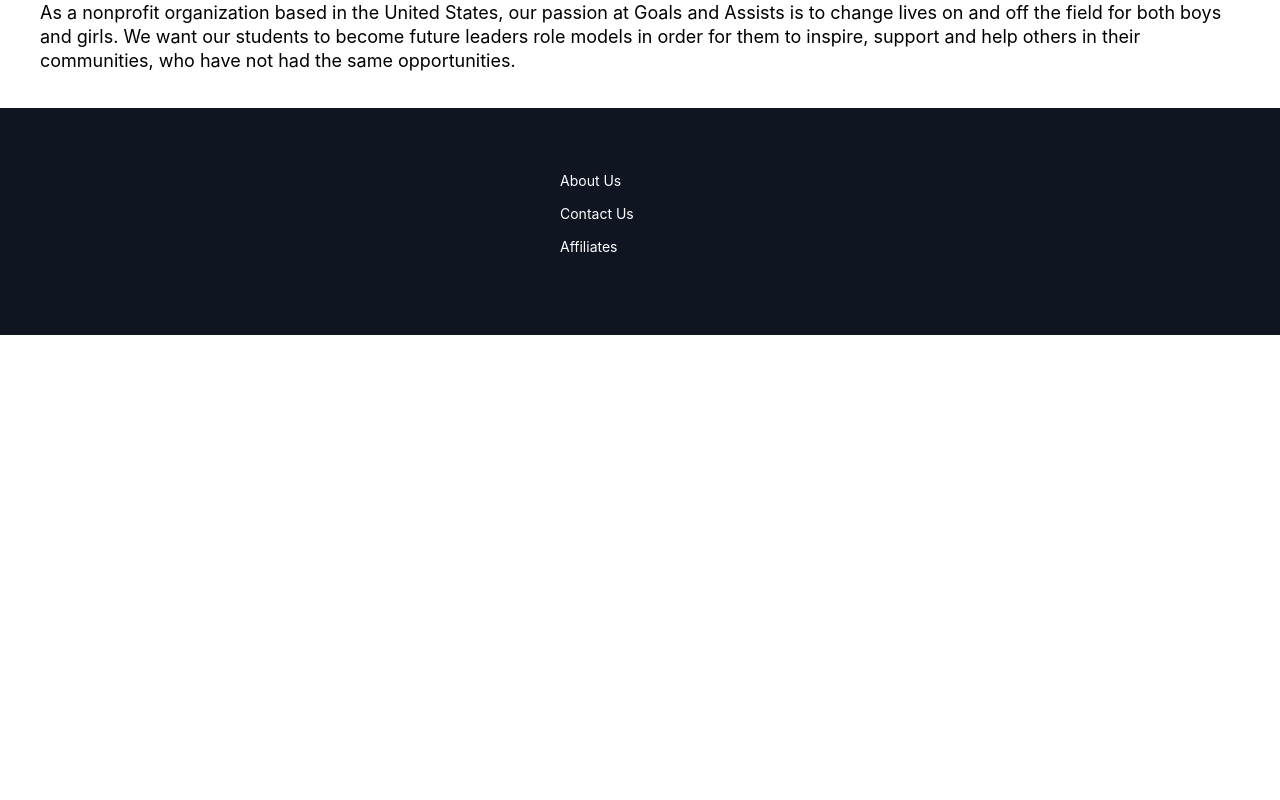
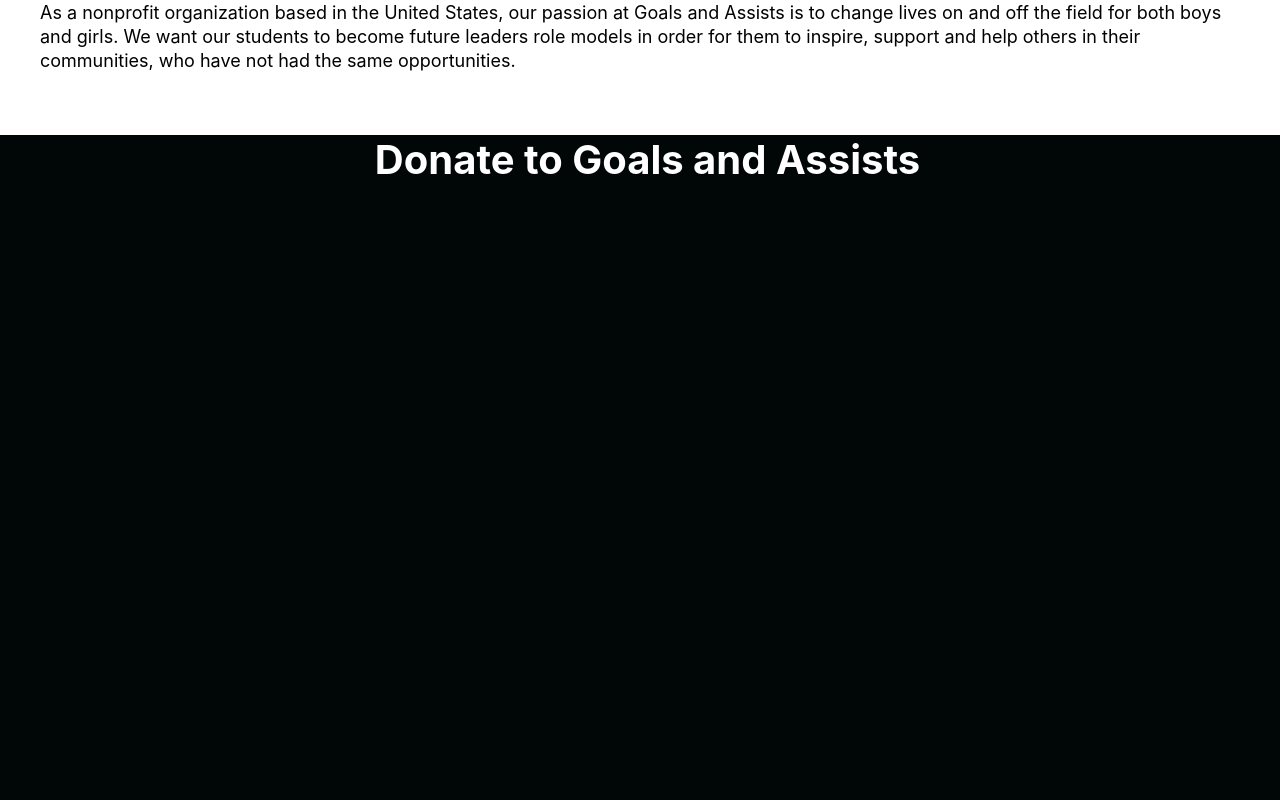
Before and after one commit to Goals-and-Assists/Goals-and-Assists, a React (Create React App) app: page / in a window 1280 px wide. Shown: the part 3340-4140 px from the top of the page. Before the commit the page ends 3675 px from the top, so only its background shows below. Built offline with nearby package versions, Linux system fonts and the light colour scheme.

Commit message:
add Donate Component

```diff
--- /dev/null
+++ b/src/components/Donate/DonateElements.js
@@ -0,0 +1,24 @@
+import styled from "styled-components";
+
+export const DonateContainer = styled.div`
+    background: #010606;
+    height: 800px;
+`
+
+export const DonateWrapper = styled.div`
+    font-size: 30px;
+    color: #fff;
+`
+export const DonateH1 = styled.h1`
+    font-size: 2.5rem;
+    color: #fff;
+    margin-bottom: 64px;
+    padding-left: 15px;
+    display: flex;
+    justify-content: center;
+    text-allign: center;
+
+    @media screen and (max-width: 480px) {
+        font-size: 2rem;
+    }
+`;
--- /dev/null
+++ b/src/components/Donate/index.js
@@ -0,0 +1,20 @@
+import React from 'react'
+import {
+    DonateContainer,
+    DonateWrapper,
+    DonateH1
+} from './DonateElements'
+
+const Donate = () => {
+  return (
+    <DonateContainer>
+        <DonateWrapper>
+            <DonateH1>
+                Donate to Goals and Assists
+            </DonateH1>
+        </DonateWrapper>
+    </DonateContainer>
+  )
+}
+
+export default Donate
--- a/src/components/Footer/index.js
+++ b/src/components/Footer/index.js
@@ -27,7 +27,7 @@
                 <FooterLinkItems>
                     <FooterLinkTitle>About Us</FooterLinkTitle>
                     <FooterLinkTitle>Contact Us</FooterLinkTitle>
-                    <FooterLinkTitle>Affiliates</FooterLinkTitle>
+                    <FooterLinkTitle>Social Media Links</FooterLinkTitle>
                 </FooterLinkItems>
             </FooterLinksWrapper>
         </FooterLinksContainer>
--- a/src/pages/index.js
+++ b/src/pages/index.js
@@ -7,6 +7,7 @@
 import Sidebar from '../components/SideBar'
 import InfoSection from '../components/InfoSection'
 import Support from '../components/Support'
+import Donate from '../components/Donate'
 
 const Home = () => {
 const [isOpen, setIsOpen] = useState(false)
@@ -28,6 +29,7 @@
         <InfoSection />
         <Services />
         <Support />
+        <Donate />
         <Footer />
     </Router>
   )
```
